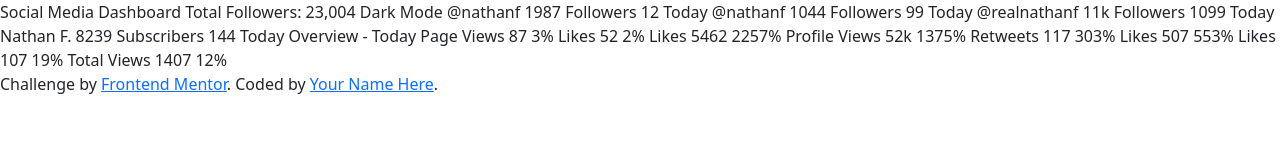
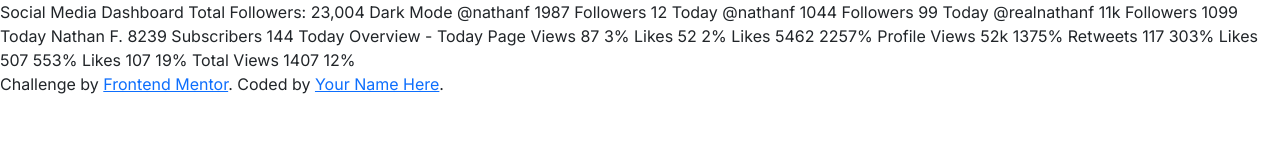
Before and after one commit to SanazBHMN/Social-media-dashboard-with-theme-switcher-challenge-hub, a plain HTML site: page index.html in a window 1280 px wide. Drawn offline with nearby package versions, Linux system fonts and the light colour scheme.

Commit message:
Import the font-family

```diff
--- a/index.html
+++ b/index.html
@@ -17,6 +17,7 @@
       integrity="sha384-1BmE4kWBq78iYhFldvKuhfTAU6auU8tT94WrHftjDbrCEXSU1oBoqyl2QvZ6jIW3"
       crossorigin="anonymous"
     />
+    <link rel="stylesheet" href="./style/style.css" />
 
     <title>Frontend Mentor | [Challenge Name Here]</title>
   </head>
--- /dev/null
+++ b/style/style.css
@@ -0,0 +1,5 @@
+@import url("https://fonts.googleapis.com/css2?family=Fraunces:wght@700;900&family=Inter:wght@400;700&family=Lato:wght@700&display=swap");
+
+body {
+  font-family: "Inter", sans-serif;
+}
```
